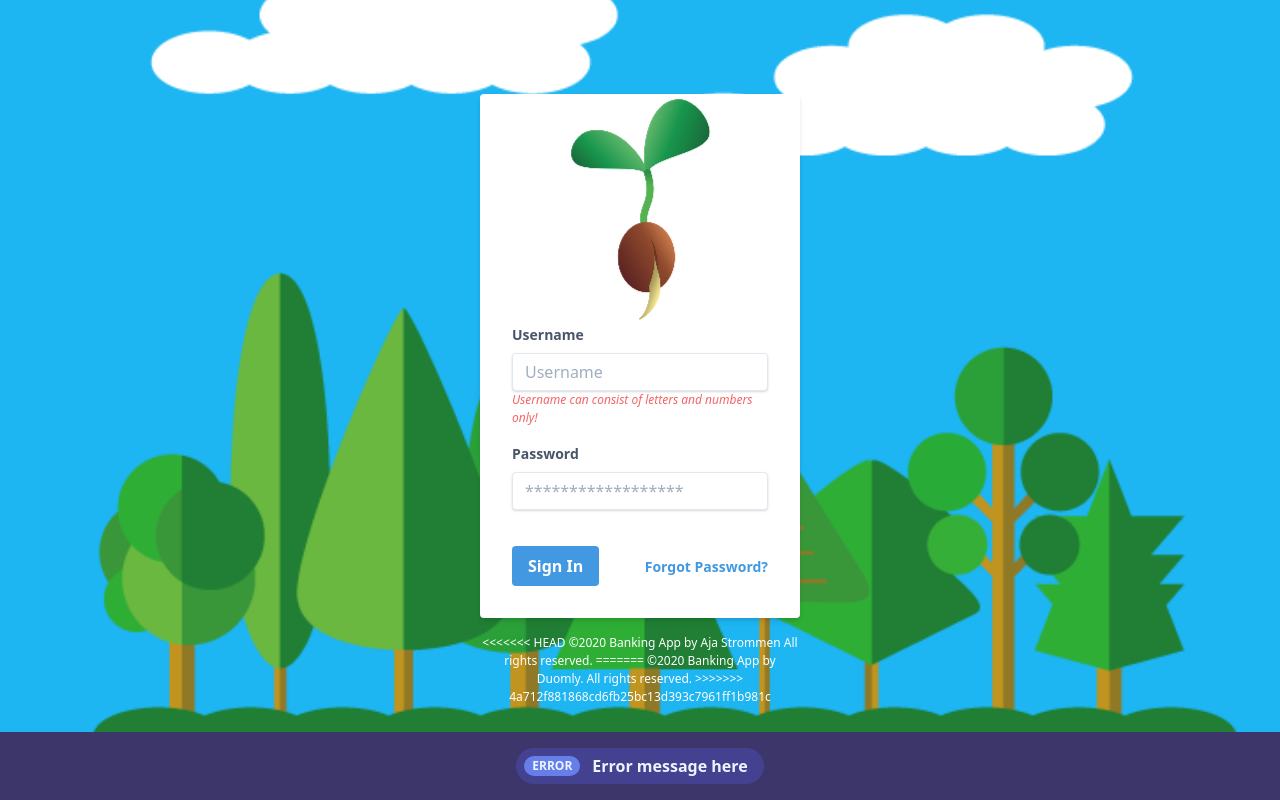
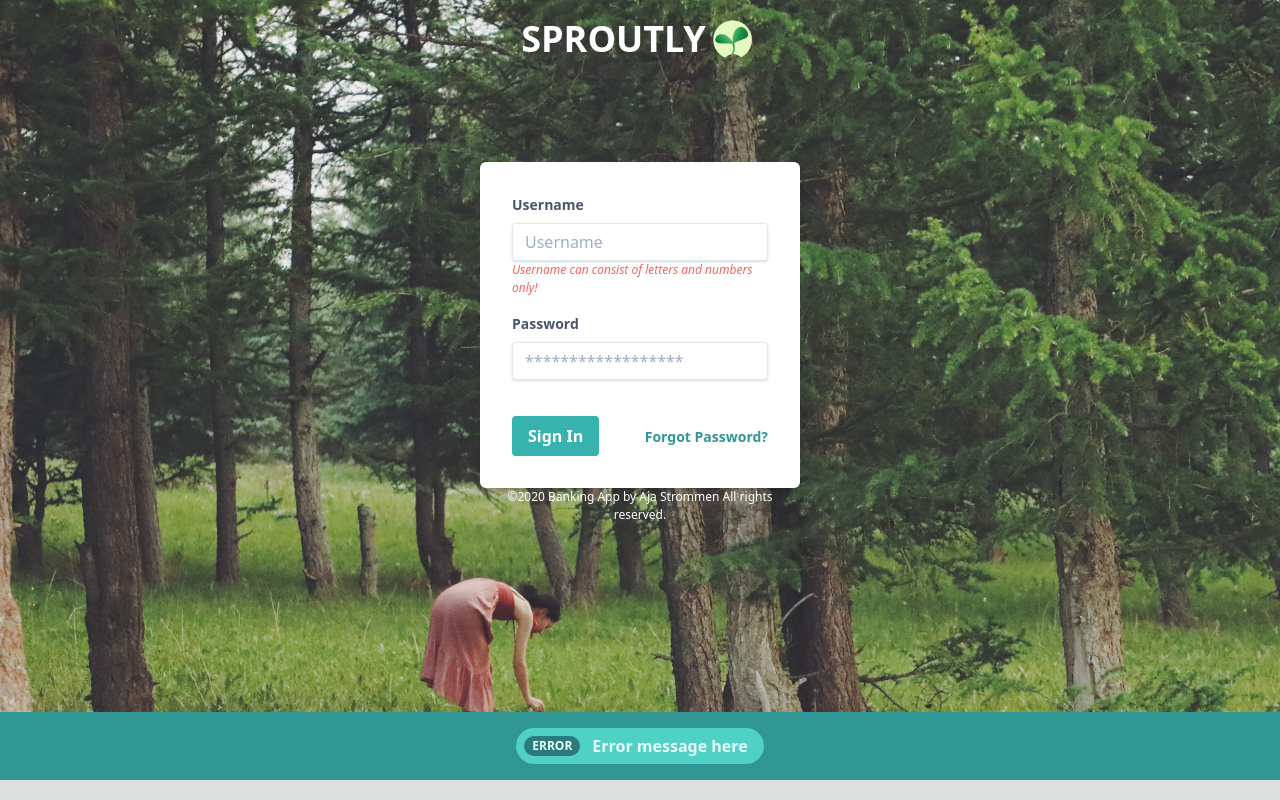
Before and after one commit to astrommen/Sproutly, an Angular app: page / in a window 1280 px wide. Built offline with nearby package versions, Linux system fonts and the light colour scheme.

Commit message:
changed logo, bckgnd, btn color; added margins

```diff
--- a/src/app/app.component.scss
+++ b/src/app/app.component.scss
@@ -1,5 +1,5 @@
 #app {
   min-height: 100vh;
   min-width: 100vw;
-  background-color:#1db5f2;
+  background-color:#dddfde;
 }
--- a/src/app/login/login.component.html
+++ b/src/app/login/login.component.html
@@ -1,7 +1,10 @@
 <div id="login-container" class="flex container mx-auto items-center justify-center">
-  <div class="w-full max-w-xs">
-    <form class="bg-white shadow-md rounded px-8 pb-8 mb-4">
+  <div class="w-full max-w-xs mb-64">
+    <div class="logo-container flex items-center justify-center align-center text-white text-4xl font-bold mt-3 mb-24">
+      SPROUTLY
       <img src="../../assets/sprout-logo2.png" class="logo" />
+    </div>
+    <form class="bg-white shadow-md rounded-md p-8">
       <div class="mb-4">
         <label class="block text-gray-700 text-sm font-bold mb-2" for="username">
           Username
@@ -16,26 +19,23 @@
         <input class="shadow appearance-none border rounded w-full py-2 px-3 text-gray-700 mb-3 leading-tight focus:outline-none focus:shadow-outline" id="password" type="password" placeholder="******************">
       </div>
       <div class="flex items-center justify-between">
-        <button class="bg-blue-500 hover:bg-blue-700 text-white font-bold py-2 px-4 rounded focus:outline-none focus:shadow-outline" type="button">
+        <button class="bg-teal-500 hover:bg-teal-700 text-white font-bold py-2 px-4 rounded focus:outline-none focus:shadow-outline" type="button">
           Sign In
         </button>
-        <a class="inline-block align-baseline font-bold text-sm text-blue-500 hover:text-blue-800" href="#">
+        <a class="inline-block align-baseline font-bold text-sm text-teal-600 hover:text-teal-800" href="#">
           Forgot Password?
         </a>
       </div>
     </form>
     <p class="text-center text-white text-xs">
-<<<<<<< HEAD
       ©2020 Banking App by Aja Strommen All rights reserved.
-=======
-      ©2020 Banking App by Duomly. All rights reserved.
->>>>>>> 4a712f881868cd6fb25bc13d393c7961ff1b981c
     </p>
   </div>
-  <div class="notification bg-indigo-900 text-center py-4 lg:px-4">
-    <div class="p-2 bg-indigo-800 items-center text-indigo-100 leading-none lg:rounded-full flex lg:inline-flex" role="alert">
-      <span class="flex rounded-full bg-indigo-500 uppercase px-2 py-1 text-xs font-bold mr-3">ERROR</span>
+  <div class="notification bg-teal-600 text-center py-4 lg:px-4">
+    <div class="p-2 bg-teal-400 items-center text-teal-100 leading-none lg:rounded-full flex lg:inline-flex" role="alert">
+      <span class="flex rounded-full bg-teal-700 uppercase px-2 py-1 text-xs font-bold mr-3">ERROR</span>
       <span class="font-semibold mr-2 text-left flex-auto">Error message here</span>
     </div>
   </div>
+  <div class="follow-us flex text-center"></div>
 </div>
--- a/src/app/login/login.component.scss
+++ b/src/app/login/login.component.scss
@@ -1,16 +1,17 @@
 #login-container {
-  min-height: 100vh;
+  min-height: 80vh;
   min-width: 100vw;
-  color: white;
   position: relative;
-  background-image: url("../../assets/background2.png");
-  /* <a href='https://pngtree.com/so/flat'>flat png from pngtree.com</a>*/
+  background-image: url("../../assets/background3.jpg");
+  /*<span>Photo by <a href="https://unsplash.com/@hanmengqi?utm_source=unsplash&amp;utm_medium=referral&amp;utm_content=creditCopyText">HAN Mengqi</a> on <a href="https://unsplash.com/s/photos/happy-group-hiking-forest?utm_source=unsplash&amp;utm_medium=referral&amp;utm_content=creditCopyText">Unsplash</a></span>*/
   background-size: cover;
   background-repeat: no-repeat;
   background-position: center;
   .logo {
-    max-height: 260px;
-    margin: 0 auto;
+    max-height: 40px;
+    margin: 0 5px;
+    /*margin-bottom: 30px;
+    padding-top: 10px;*/
   }
   .notification {
     position: absolute;
```
Also changed, not shown: src/assets/background3.jpg (added), src/assets/sprout-logo2.png.
